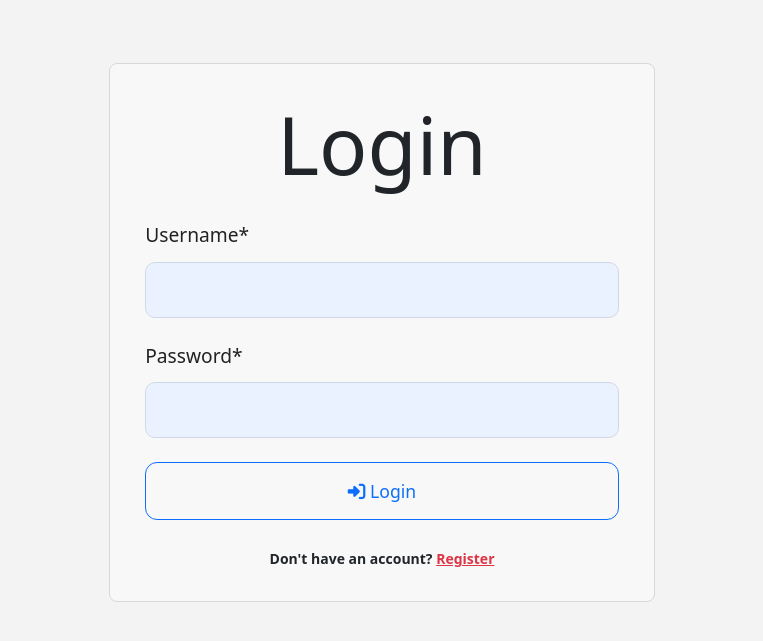
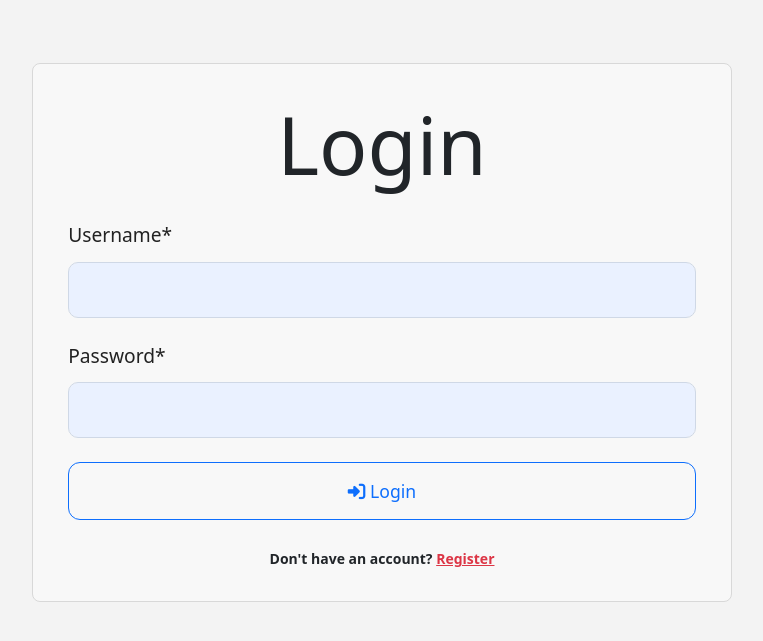
Before and after one commit to rshaz2713/CampusBridge, a Django app: page /accounts/login/ in a window 1280 px wide. Shown: the part 75-716 px from the top of the page, without its empty margins (258-1021 px from the left). Run offline with Django 4.2, Linux system fonts and the light colour scheme.

Commit message:
Fix responsive container for login and registration

```diff
--- a/templates/registration/login.html
+++ b/templates/registration/login.html
@@ -4,7 +4,7 @@
 
 {% block content %}
 <div class="row justify-content-center">
-    <div class="col-xl-6 col-lg-7 col-md-8 col-sm-12">
+    <div class="col-12 d-flex justify-content-center">
         <div class="card login-card">
             <div class="card-body">
                 <h1 class="display-3 text-center login-title">Login</h1>
--- a/templates/registration/register.html
+++ b/templates/registration/register.html
@@ -4,7 +4,7 @@
 
 {% block content %}
 <div class="row justify-content-center">
-    <div class="col-xl-6 col-lg-7 col-md-8 col-sm-12">
+    <div class="col-12 d-flex justify-content-center">
         <div class="card login-card">
             <div class="card-body">
                 <h1 class="display-3 text-center login-title">Register</h1>
```
